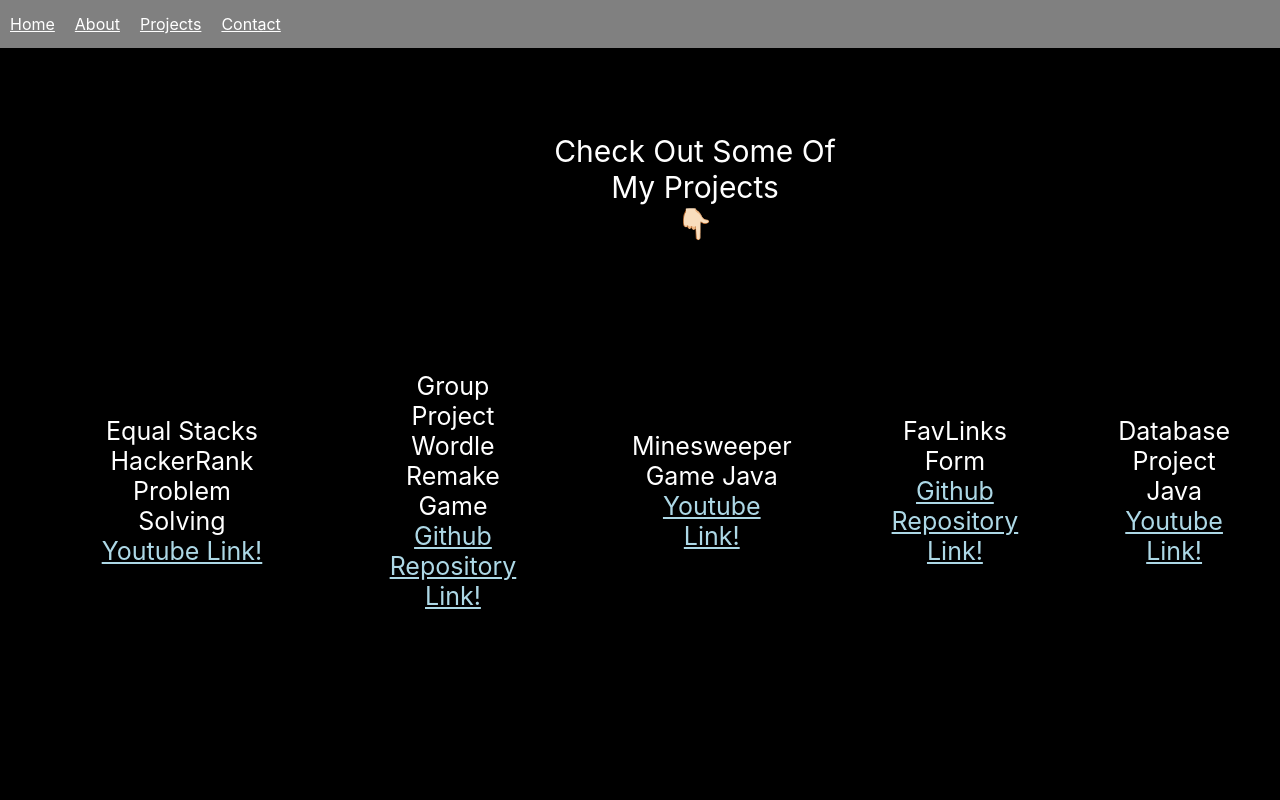
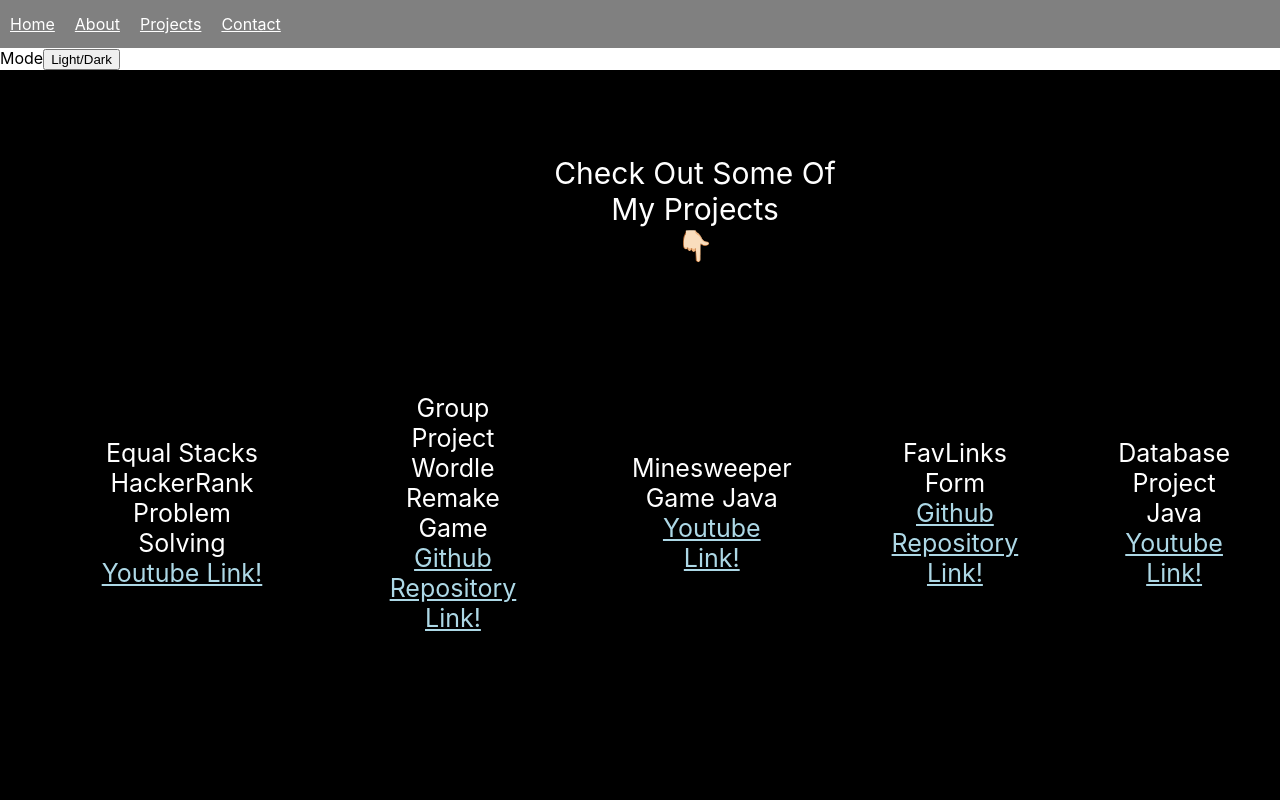
Before and after one commit to BoraCeci/my_portfolio, a React (Create React App) app: page /projects in a window 1280 px wide. Shown: the top 800 px of the page. Built offline with nearby package versions, Linux system fonts and the light colour scheme.

Commit message:
adding new toggle button using state and props

```diff
--- a/package.json
+++ b/package.json
@@ -10,6 +10,7 @@
     "react-dom": "^18.1.0",
     "react-router-dom": "^6.3.0",
     "react-scripts": "5.0.1",
+    "styled-components": "^5.3.5",
     "web-vitals": "^2.1.4"
   },
   "scripts": {
--- a/src/App.js
+++ b/src/App.js
@@ -1,17 +1,47 @@
+import React, { useState } from "react";
 import './App.css';
 import Home from './components/Home';
-import React from 'react';
+//import React from 'react';
 import {BrowserRouter as Router,Routes, Route} from 'react-router-dom';
 import NavigationBar from './components/NavigationBar';
 import About from './components/About';
 import Projects from './components/Projects';
 import Contact from './components/Contact';
+import styled, { ThemeProvider } from "styled-components";
+import { lightTheme, darkTheme, GlobalStyles } from "./themes.js";
+
+//adding new staff for the theme
+
+const StyledApp = styled.div`
+  color: ${(props) => props.theme.fontColor};
+`;
+
+
 
 function App() {
+
+  //adding new stuff for theme
+
+  const [theme, setTheme] = useState("light");
+
+  const themeToggler = () => {
+    theme === "light" ? setTheme("dark") : setTheme("light");
+  };
+
   return(
 
     <Router>
       <NavigationBar/>
+
+      <ThemeProvider theme={theme === "light" ? lightTheme : darkTheme}>
+      <GlobalStyles />
+      <StyledApp>
+       Mode
+        <button onClick={() => themeToggler()}>Light/Dark</button>
+      </StyledApp>
+      </ThemeProvider>
+
+
 
       <Routes>
 
--- a/src/components/Projects.js
+++ b/src/components/Projects.js
@@ -2,6 +2,7 @@
 import "./Styles/Projects.css";
 
 const Projects=() =>{
+
     return(
         <div className="project">
 
--- /dev/null
+++ b/src/themes.js
@@ -0,0 +1,17 @@
+import { createGlobalStyle } from "styled-components";
+
+export const lightTheme = {
+  body: "#fff",
+  fontColor: "#000",
+};
+
+export const darkTheme = {
+  body: "#000",
+  fontColor: "#fff",
+};
+
+export const GlobalStyles = createGlobalStyle`
+	body {
+		background-color: ${(props) => props.theme.body};
+	}
+`;
```
Also changed, not shown: 1 other file (tests, documents, lock files or other folders).
